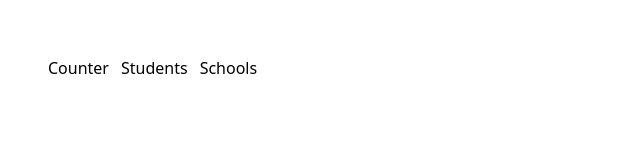
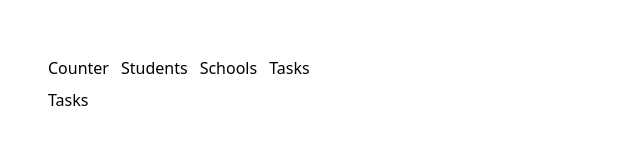
Before and after one commit to mernstackjs/zustand-vite-playing, a React (Vite) app: page /tasks in a window 1280 px wide. Shown: the top 162 px of the page, without its empty margins (0-640 px from the left). Built offline with nearby package versions, Linux system fonts and the light colour scheme.

Commit message:
Add Tasks

```diff
--- a/src/App.jsx
+++ b/src/App.jsx
@@ -8,6 +8,7 @@ import Counter from "./pages/counter";
 import { useAuthStore } from "./store/authStore";
 import Students from "./pages/students";
 import School from "./pages/School";
+import Tasks from "./pages/Tasks";
 
 export default function App() {
   const user = useAuthStore((state) => state.user);
@@ -18,12 +19,14 @@ export default function App() {
         <Link to={"/counter"}>Counter</Link>
         <Link to={"/students"}>Students</Link>
         <Link to={"/school"}>Schools</Link>
+        <Link to={"/tasks"}>Tasks</Link>
       </header>
       <Routes>
         <Route path="/" element={<Home />} />
         <Route path="/counter" element={<Counter />} />
         <Route path="/students" element={<Students />} />
         <Route path="/school" element={<School />} />
+        <Route path="/tasks" element={<Tasks />} />
         <Route
           path="/login"
           element={!user?.isLoggedIn ? <Login /> : <Navigate to="/todos" />}
--- /dev/null
+++ b/src/pages/Tasks.jsx
@@ -0,0 +1,5 @@
+import React from "react";
+
+export default function Tasks() {
+  return <div>Tasks</div>;
+}
```
